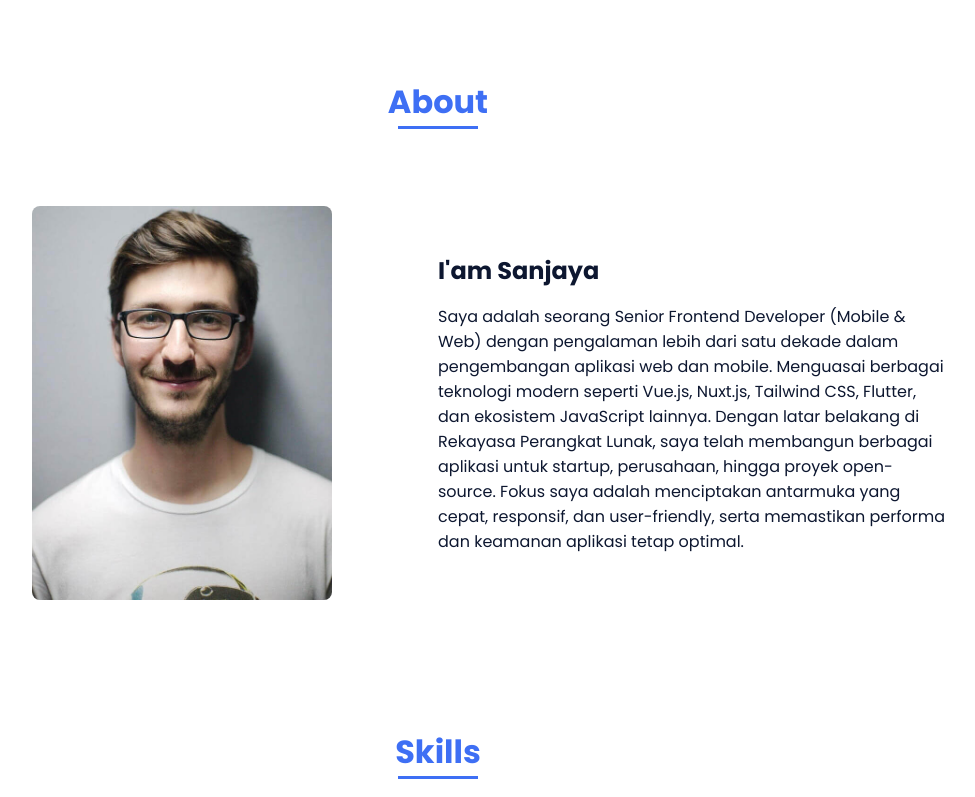
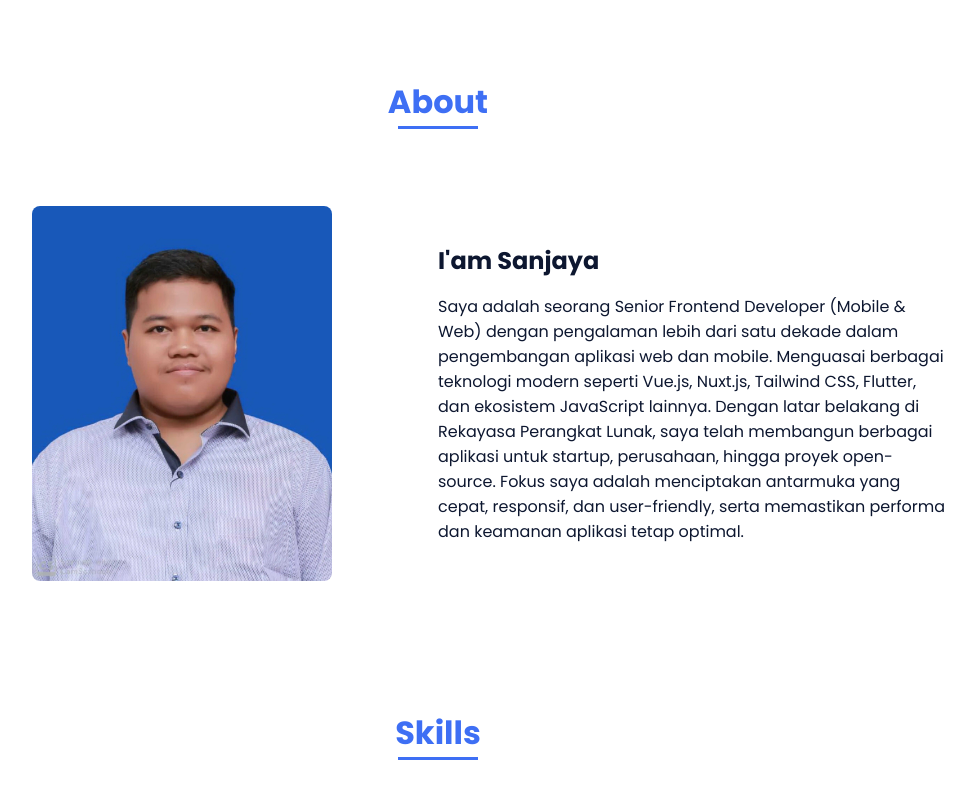
Before and after one commit to mrsanjaya/mrsanjaya.github.io, a plain HTML site: page index.html in a window 1280 px wide. Shown: the part 693-1490 px from the top of the page, without its empty margins (202-1177 px from the left). Drawn offline with nearby package versions, Linux system fonts and the light colour scheme.

Commit message:
Update index.html

```diff
--- a/index.html
+++ b/index.html
@@ -69,7 +69,7 @@
 
                 <div class="about__container bd-grid">
                     <div class="about__img">
-                        <img src="assets/img/about.jpg" alt="">
+                        <img src="assets/img/img.jpg" alt="">
                     </div>
 
                     <div>
```
